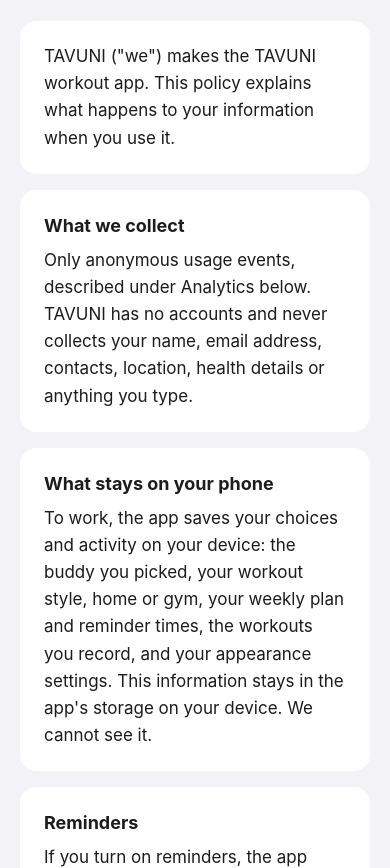
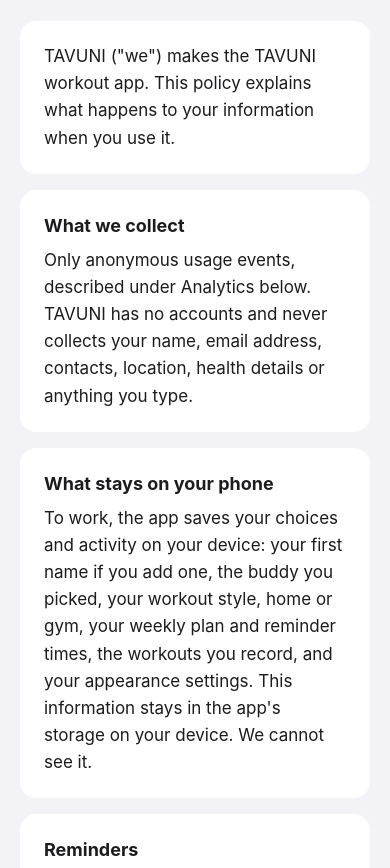
Before and after one commit to tavuni/tavuni.github.io, a plain HTML site: page privacy/index.html in a window 390 px wide. Shown: the part 174-1042 px from the top of the page. Drawn offline with Linux system fonts and the light colour scheme.

Commit message:
Privacy: optional first name stays on the phone

```diff
--- a/privacy/index.html
+++ b/privacy/index.html
@@ -21,7 +21,7 @@
 <p class="date">Effective November 22, 2026</p>
 <div class="card"><p>TAVUNI ("we") makes the TAVUNI workout app. This policy explains what happens to your information when you use it.</p></div>
 <div class="card"><h2>What we collect</h2><p>Only anonymous usage events, described under Analytics below. TAVUNI has no accounts and never collects your name, email address, contacts, location, health details or anything you type.</p></div>
-<div class="card"><h2>What stays on your phone</h2><p>To work, the app saves your choices and activity on your device: the buddy you picked, your workout style, home or gym, your weekly plan and reminder times, the workouts you record, and your appearance settings. This information stays in the app's storage on your device. We cannot see it.</p></div>
+<div class="card"><h2>What stays on your phone</h2><p>To work, the app saves your choices and activity on your device: your first name if you add one, the buddy you picked, your workout style, home or gym, your weekly plan and reminder times, the workouts you record, and your appearance settings. This information stays in the app's storage on your device. We cannot see it.</p></div>
 <div class="card"><h2>Reminders</h2><p>If you turn on reminders, the app schedules notifications on your device. They are not sent through our servers.</p></div>
 <div class="card"><h2>Analytics</h2><p>To learn which features help people keep training, the app sends anonymous usage events to TelemetryDeck, a privacy-focused analytics service based in the EU. Examples: the app was opened, a workout was started or finished (with the exercise, number of sets and length), reminders were turned on, or the appearance setting changed, along with your iPhone's system version.</p><p>Each install of the app gets a random ID that is hashed on your phone before anything is sent, and TelemetryDeck hashes it again. These events cannot be linked to your name, your Apple ID or other apps.</p></div>
 <div class="card"><h2>Ads and tracking</h2><p>TAVUNI has no ads, does not track you across other apps or websites, and does not sell or share data with data brokers.</p></div>
```
